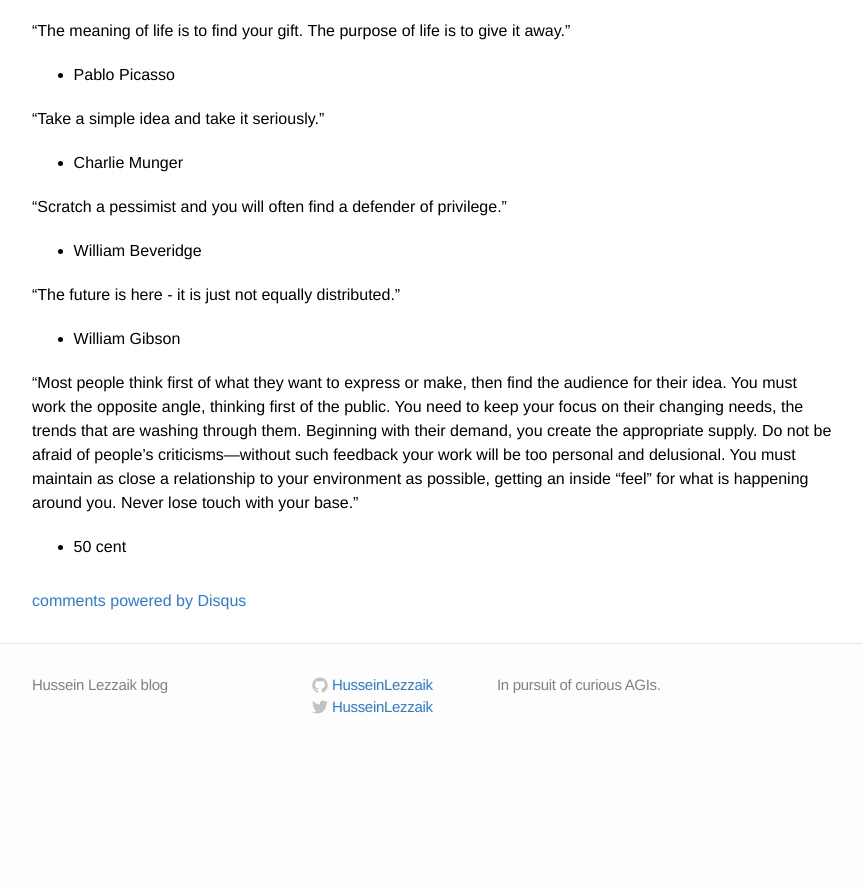
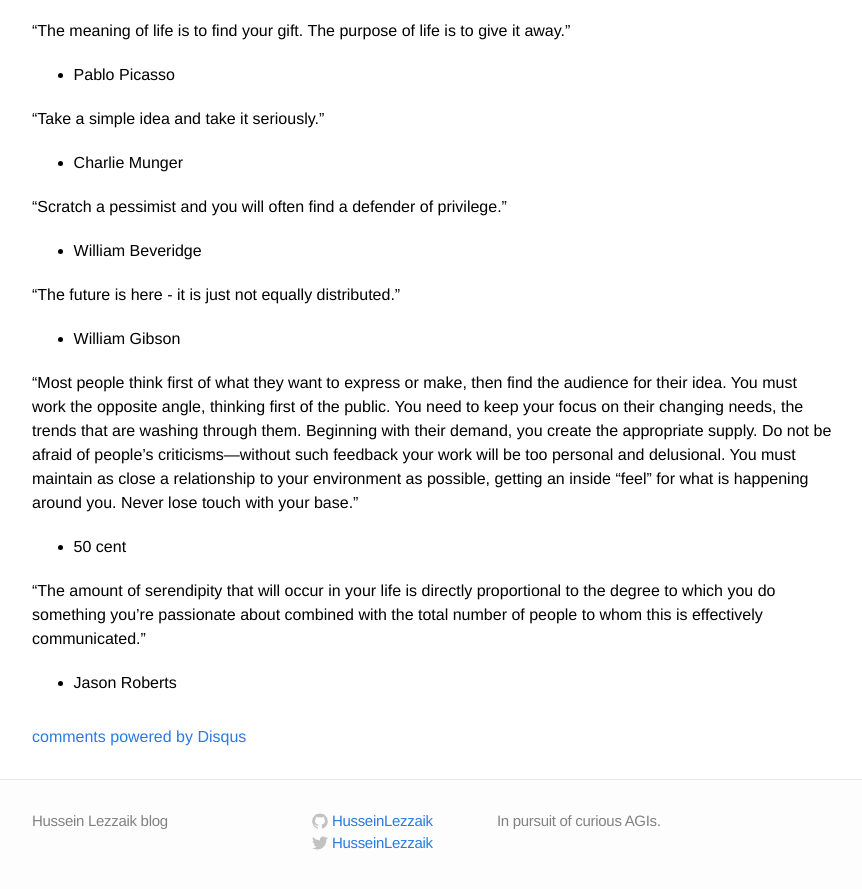
Before and after one commit to HusseinLezzaik/husseinlezzaik.github.io, a Jekyll site: the page built from _posts/2023-07-01-Quotes.md, in a window 1280 px wide and 900 px high, scrolled down 44118 px. Shown: the top 889 px of the window, without its empty margins (208-1070 px from the left). Built offline with Jekyll 4.4.1, drawn with Linux system fonts in a browser that asks for light colours; comment, search, counter and statistics services are not loaded; before the commit the page ends 44882 px from its top, so only the background shows below that.

Commit message:
Update 2023-07-01-Quotes.md

```diff
--- a/_posts/2023-07-01-Quotes.md
+++ b/_posts/2023-07-01-Quotes.md
@@ -1666,3 +1666,7 @@ Deep roots are not reached by the frost.”
 "Most people think first of what they want to express or make, then find the audience for their idea. You must work the opposite angle, thinking first of the public. You need to keep your focus on their changing needs, the trends that are washing through them. Beginning with their demand, you create the appropriate supply. Do not be afraid of people’s criticisms—without such feedback your work will be too personal and delusional. You must maintain as close a relationship to your environment as possible, getting an inside “feel” for what is happening around you. Never lose touch with your base."
 
 - 50 cent
+
+"The amount of serendipity that will occur in your life is directly proportional to the degree to which you do something you're passionate about combined with the total number of people to whom this is effectively communicated."
+
+- Jason Roberts
```
